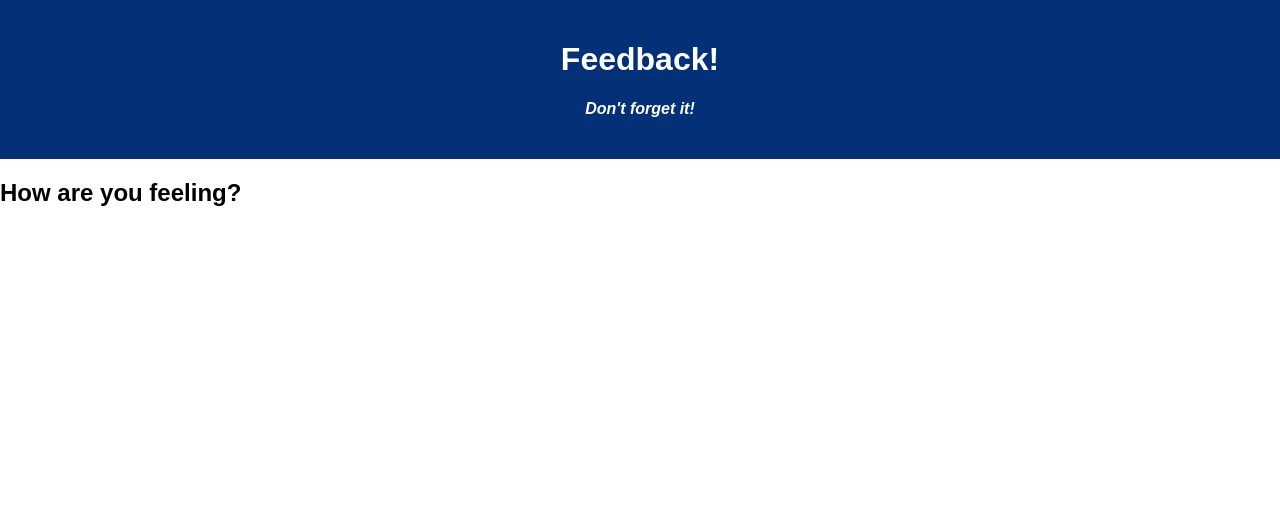
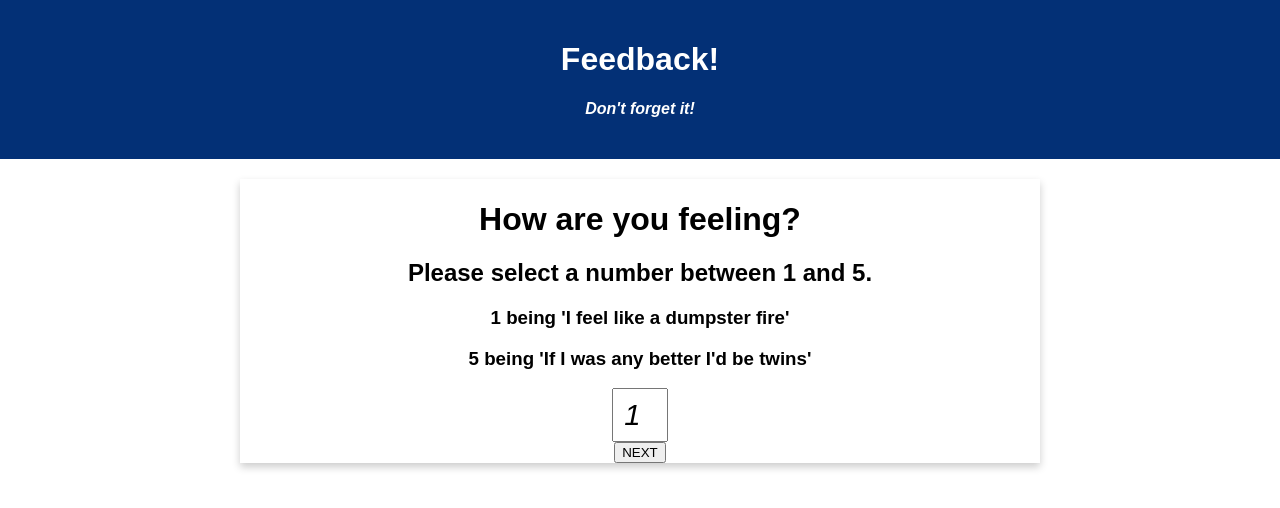
Before and after one commit to toddcmccoy/weekend-redux-feedback-loop, a React (Create React App) app: page / in a window 1280 px wide. Shown: the top 508 px of the page. Built offline with nearby package versions, Linux system fonts and the light colour scheme.

Commit message:
number input components working. sort of.

```diff
--- a/src/components/App/App.css
+++ b/src/components/App/App.css
@@ -18,6 +18,34 @@
 .App-intro {
   font-size: large;
 }
+.container{
+  display: flex;
+  justify-content: center;
+  flex-direction: row;
+}
+.question-card {
+  /* Add shadows to create the "card" effect */
+  width: 800px;
+  box-shadow: 0 4px 8px 0 rgba(0,0,0,0.2);
+  transition: 0.3s;
+  text-align: center;
+}
+
+.number-input{
+  width: 48px;
+  height: 48px;
+  text-align: center;
+  font-size: 22pt;
+  font-style: oblique;
+
+}
+
+.text-box{
+  width: 32em;
+  height: 16em;
+  text-align: left;
+  padding: 12px;
+}
 
 h4 {
   font-style: italic;
--- a/src/components/Comments/Comments.jsx
+++ b/src/components/Comments/Comments.jsx
@@ -16,12 +16,20 @@ function Comments(){
         history.push('/')
     }
     return(
-        <div>
-            <h2>How are you feeling?</h2>
+        <div className = "container">
+        <div className = "question-card">
+            <h1>Do you have any additional comments you would like to add?</h1>
             <form>
-                {/* <input type="number" min="1" max="5" value="1" /> */}
+                <input
+                type="text"
+                className="text-box"
+                value = {comments}
+                onChange={(event) => setComments(event.target.value)}
+                />
             </form>
+            <button onClick={handleSubmit}>NEXT</button>
         </div>
+    </div>
     )
 
 
--- a/src/components/Feeling/Feeling.jsx
+++ b/src/components/Feeling/Feeling.jsx
@@ -16,12 +16,25 @@ function Feeling(){
         history.push('/understanding')
     }
     return(
-        <div>
-            <h2>How are you feeling?</h2>
+    <div className = "container">
+        <div className = "question-card">
+            <h1>How are you feeling?</h1>
+            <h2>Please select a number between 1 and 5.</h2>
+            <h3>1 being 'I feel like a dumpster fire'</h3>
+            <h3>5 being 'If I was any better I'd be twins'</h3>
             <form>
-                {/* <input type="number" min="1" max="5" value="1" /> */}
+                <input
+                className= "number-input"
+                type="number"
+                min="1"
+                max="5"
+                value = {feeling}
+                onChange={(event) => setFeeling(event.target.value)}
+                />
             </form>
+            <button onClick={handleSubmit}>NEXT</button>
         </div>
+    </div>
     )
 
 
--- a/src/components/Support/Support.jsx
+++ b/src/components/Support/Support.jsx
@@ -13,15 +13,28 @@ function Support(){
             type: 'ADD_SUPPORT',
             payload: Number(support)
         })
-        history.push('/understanding')
+        history.push('/comments')
     }
     return(
-        <div>
-            <h2>How are you feeling?</h2>
+        <div className = "container">
+        <div className = "question-card">
+            <h1>How are you feeling?</h1>
+            <h2>Please select a number between 1 and 5.</h2>
+            <h3>1 being 'I feel like a dumpster fire'</h3>
+            <h3>5 being 'If I was any better I'd be twins'</h3>
             <form>
-                {/* <input type="number" min="1" max="5" value="1" /> */}
+                <input
+                className= "number-input"
+                type="number"
+                min="1"
+                max="5"
+                value = {support}
+                onChange={(event) => setSupport(event.target.value)}
+                />
             </form>
+            <button onClick={handleSubmit}>NEXT</button>
         </div>
+    </div>
     )
 
 
--- a/src/components/Understanding/Understanding.jsx
+++ b/src/components/Understanding/Understanding.jsx
@@ -11,17 +11,30 @@ function Understanding(){
     const handleSubmit = () => {
         dispatch ({
             type: 'ADD_UNDERSTANDING',
-            payload: Number(feeling)
+            payload: Number(understanding)
         })
         history.push('/support')
     }
     return(
-        <div>
-            <h2>How are you feeling?</h2>
+        <div className = "container">
+        <div className = "question-card">
+            <h1>How are you feeling?</h1>
+            <h2>Please select a number between 1 and 5.</h2>
+            <h3>1 being 'I feel like a dumpster fire'</h3>
+            <h3>5 being 'If I was any better I'd be twins'</h3>
             <form>
-                {/* <input type="number" min="1" max="5" value="1" /> */}
+                <input
+                className= "number-input"
+                type="number"
+                min="1"
+                max="5"
+                value = {understanding}
+                onChange={(event) => setUnderstanding(event.target.value)}
+                />
             </form>
+            <button onClick={handleSubmit}>NEXT</button>
         </div>
+    </div>
     )
 
 
--- a/src/index.js
+++ b/src/index.js
@@ -45,7 +45,7 @@ const understandingReducer = (state = [], action) => {
     }
 };
 
-const commentsReducer = (state = [], action) => {
+const commentsReducer = (state = '', action) => {
     switch (action.type){
         case 'GET_COMMENTS':
             return action.payload;
```
Also changed, not shown: 1 other file (tests, documents, lock files or other folders).
